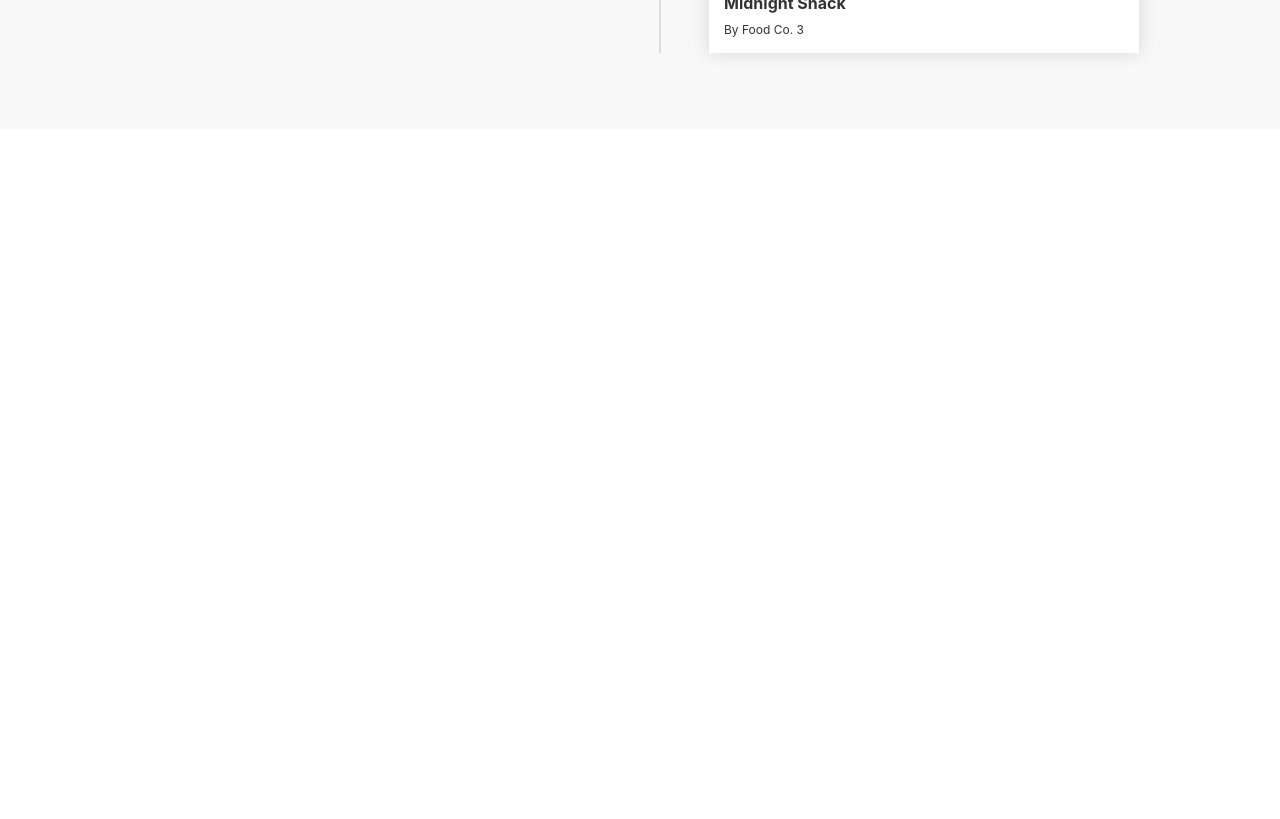
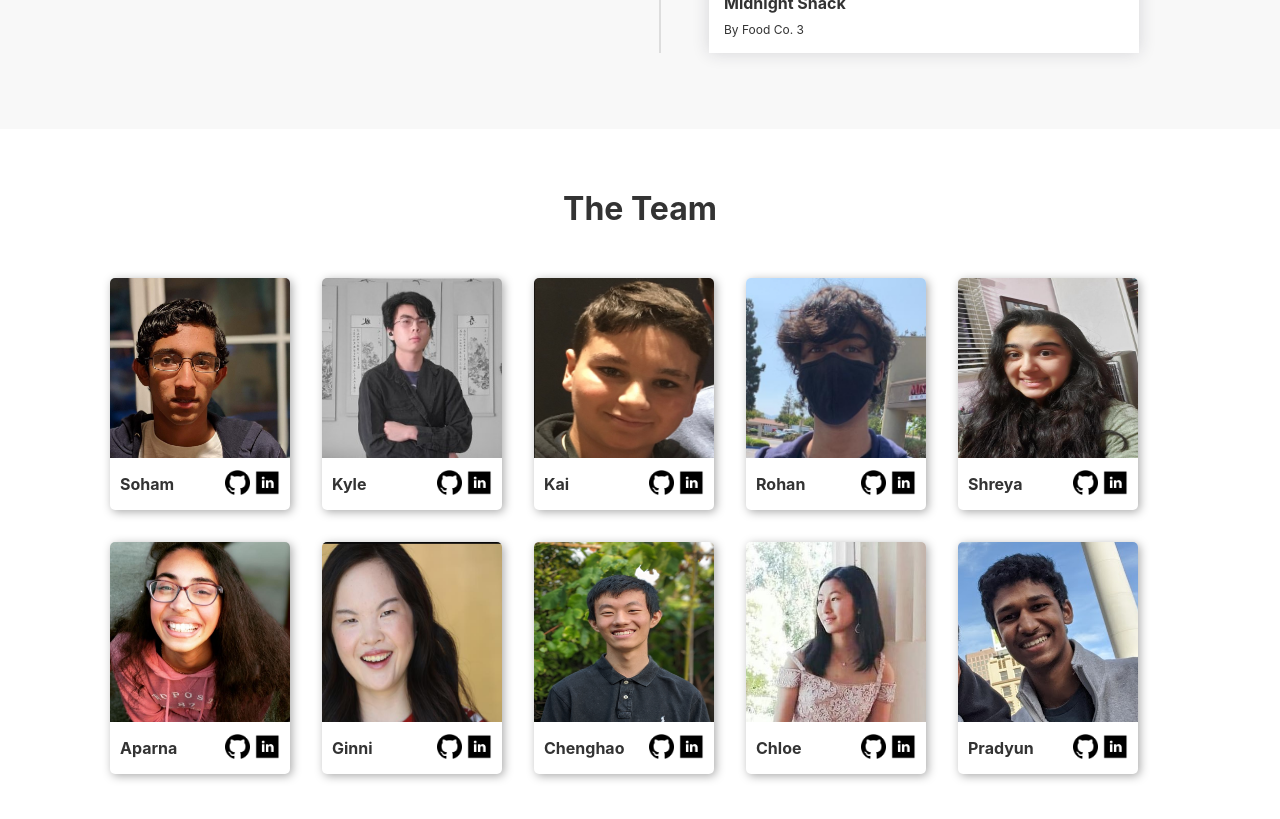
Before and after one commit to ScribeHacks/scribehacks.github.io, a Svelte app: page / in a window 1280 px wide. Shown: the part 2500-3319 px from the top of the page. Before the commit the page ends 2629 px from the top, so only its background shows below. Built offline with nearby package versions, Linux system fonts and the light colour scheme.

Commit message:
section: Add teams section

```diff
--- a/src/App.svelte
+++ b/src/App.svelte
@@ -3,6 +3,7 @@
   import Hero from "./sections/Hero.svelte";
   import About from "./sections/About.svelte";
   import Schedule from "./sections/Schedule.svelte";
+  import Team from "./sections/Team.svelte";
 </script>
 
 <main>
@@ -10,6 +11,7 @@
   <Hero />
   <About />
   <Schedule />
+  <Team />
 </main>
 
 <style type="text/scss">
--- /dev/null
+++ b/src/components/TeamMember.svelte
@@ -0,0 +1,55 @@
+
+<script>
+  export let profile;
+</script>
+
+<li class="team-member">
+  <img class="pfp" src="{profile.image}" alt="Team Member">
+  <div class="info">
+    <p><b>{profile.name}</b></p>
+    <div class="socials">
+      <a href="https://linkedin.com/in/sohamb117/">
+        <img src="/img/social/github.png" alt="GitHub">
+      </a>
+      <a href="https://github.com/sohamb117">
+        <img src="/img/social/linkedin.png" alt="LinkedIn">
+      </a>
+    </div>
+  </div>
+</li>
+
+<style type="text/scss">
+  .team-member {
+    box-shadow: #aaa 2px 2px 10px;
+    border-radius: 5px;
+
+    margin-right: 2rem;
+    margin-bottom: 2rem;
+
+    display: flex;
+    flex-direction: column;
+    list-style: none;
+    overflow: hidden;
+
+    .pfp {
+      height: 180px;
+      width: 180px;
+    }
+
+    .info {
+      display: flex;
+      align-items: center;
+      justify-content: space-between;
+      padding: 0 10px;
+    }
+
+    .socials {
+      display: flex;
+
+      img {
+        margin-left: 5px;
+        width: 25px;
+      }
+    }
+  }
+</style>
--- /dev/null
+++ b/src/sections/Team.svelte
@@ -0,0 +1,97 @@
+
+<script>
+  import TeamMember from "../components/TeamMember.svelte";
+
+  const people = [
+    {
+      name: "Soham",
+      image: "/img/team/soham.jpg",
+      in: "https://linkedin.com/in/sohamb117/",
+      gh: "https://github.com/sohamb117"
+    },
+    {
+      name: "Kyle",
+      image: "/img/team/kyle.jpg",
+      in: "https://www.linkedin.com/in/sdbagel/",
+      gh: "https://github.com/SDBagel"
+    },
+    {
+      name: "Kai",
+      image: "/img/team/kai.png",
+      in: "https://www.linkedin.com/in/kai-mccormick/",
+      gh: "https://github.com/kaidevrim"
+    },
+    {
+      name: "Rohan",
+      image: "/img/team/rohan.jpg",
+      in: "https://linkedin.com/in/bansal-rohan",
+      gh: "https://github.com/rohan-bansal"
+    },
+    {
+      name: "Shreya",
+      image: "/img/team/shreya.jpg",
+      gh: "https://github.com/shreyaparikh08"
+    },
+    {
+      name: "Aparna",
+      image: "/img/team/aparna.jpg",
+      in: "https://www.linkedin.com/in/aparna-prabhakar-a8490a1b1/"
+    },
+    {
+      name: "Ginni",
+      image: "/img/team/ginni.png"
+    },
+    {
+      name: "Chenghao",
+      image: "/img/team/chenghao.png",
+      in: "https://www.linkedin.com/in/chenghao-li786/",
+      gh: "https://github.com/chenghaoli36"
+    },
+    {
+      name: "Chloe",
+      image: "/img/team/chloe.jpg",
+      in: "https://www.linkedin.com/in/chloewang55/"
+    },
+    {
+      name: "Pradyun",
+      image: "/img/team/pradyun.png",
+      in: "https://www.linkedin.com/in/pradyun-n-958499b8/",
+      gh: "https://github.com/pradyungn/"
+    },
+  ]
+</script>
+
+<section class="section team">
+  <h2>The Team</h2>
+  <br>
+  <ul class="team-members">
+    {#each people as profile}
+      <TeamMember profile="{profile}" />
+    {/each}
+  </ul>
+</section>
+
+<style type="text/scss">
+  .team {
+    display: flex;
+    flex-direction: column;
+    align-items: center;
+
+    max-width: 1100px;
+    margin: auto;
+    padding: 60px 10px;
+
+    h2 {
+      font-size: 2rem;
+      margin: 0;
+    }
+
+    .team-members {
+      display: flex;
+      justify-content: center;
+      flex-wrap: wrap;
+      margin-top: 30px;
+      padding: 0;
+    }
+  }
+</style>
```
Also changed, not shown: old/index.html (+0 -144 lines).
